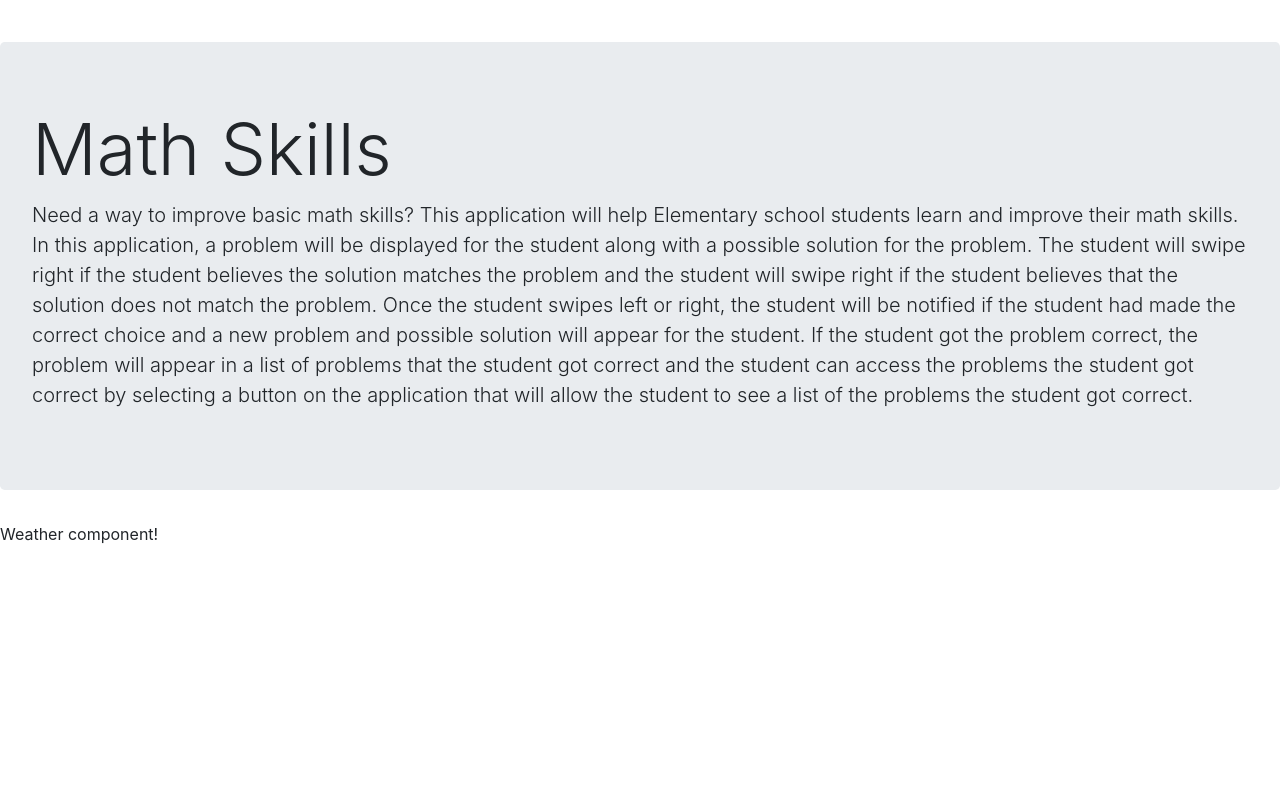
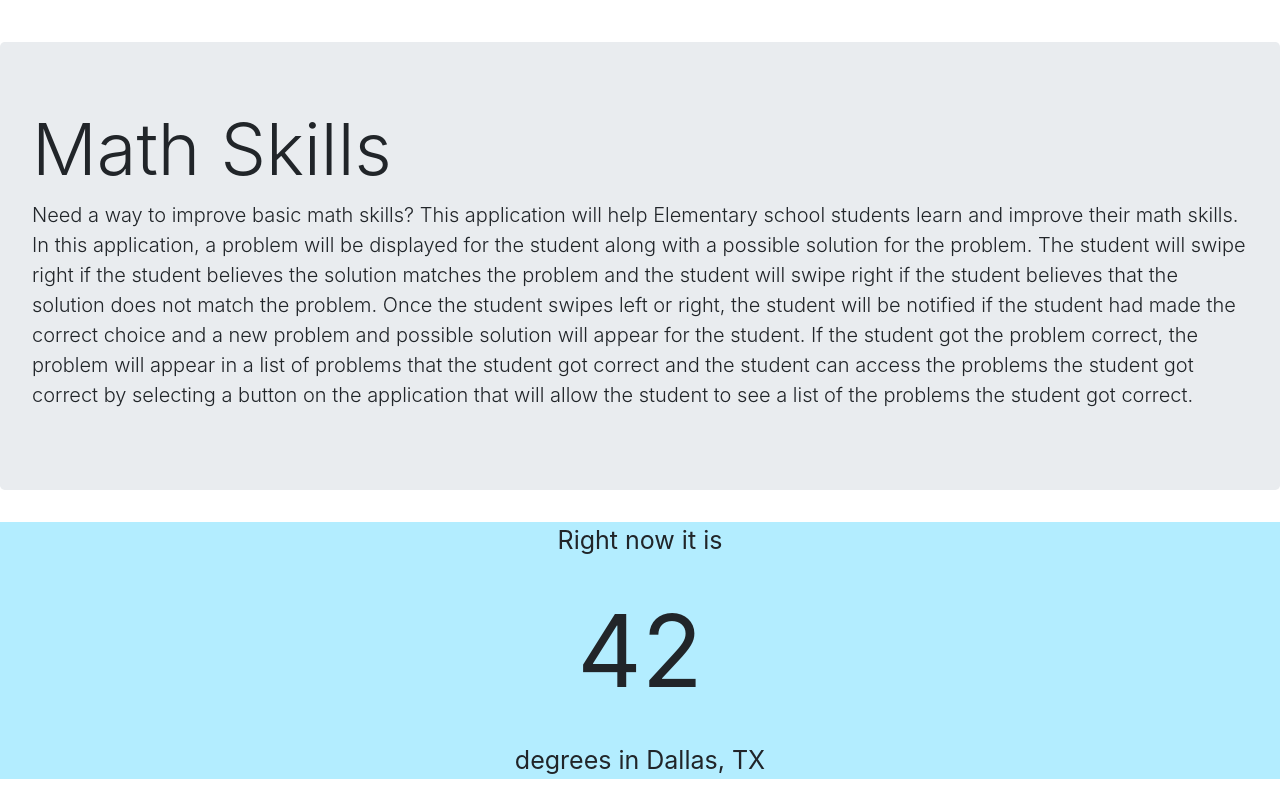
Before and after one commit to Codubee/MathSkillsMW3-4-Front, a React (Create React App) app: page / in a window 1280 px wide. Shown: the part 220-1015 px from the top of the page. Before the commit the page ends 800 px from the top, so only its background shows below. Built offline with nearby package versions, Linux system fonts and the light colour scheme.

Commit message:
Weather component styling

```diff
--- /dev/null
+++ b/src/components/Weather.css
@@ -0,0 +1,9 @@
+.weather-div {
+    background-color: #b3edff;
+    text-align: center;
+    font-size: 25px;
+}
+
+.weather-temperature {
+    font-size: 100px;
+}
--- a/src/components/Weather.js
+++ b/src/components/Weather.js
@@ -1,14 +1,15 @@
 import React from 'react';
+import './Weather.css';
+import { WiThermometer } from 'react-icons/wi';
 
-class Weather extends React.Component {
-    render() {
-
-        return (
-            <div>
-                <p>Weather component!</p>
-            </div>
-        );
-    }
+function Weather() {
+    return (
+        <div className="weather-div">
+            <p>Right now it is</p>
+            <p className="weather-temperature">42</p>
+            <p>degrees in Dallas, TX</p>
+        </div>
+    );
 }
 
 export default Weather;
```
